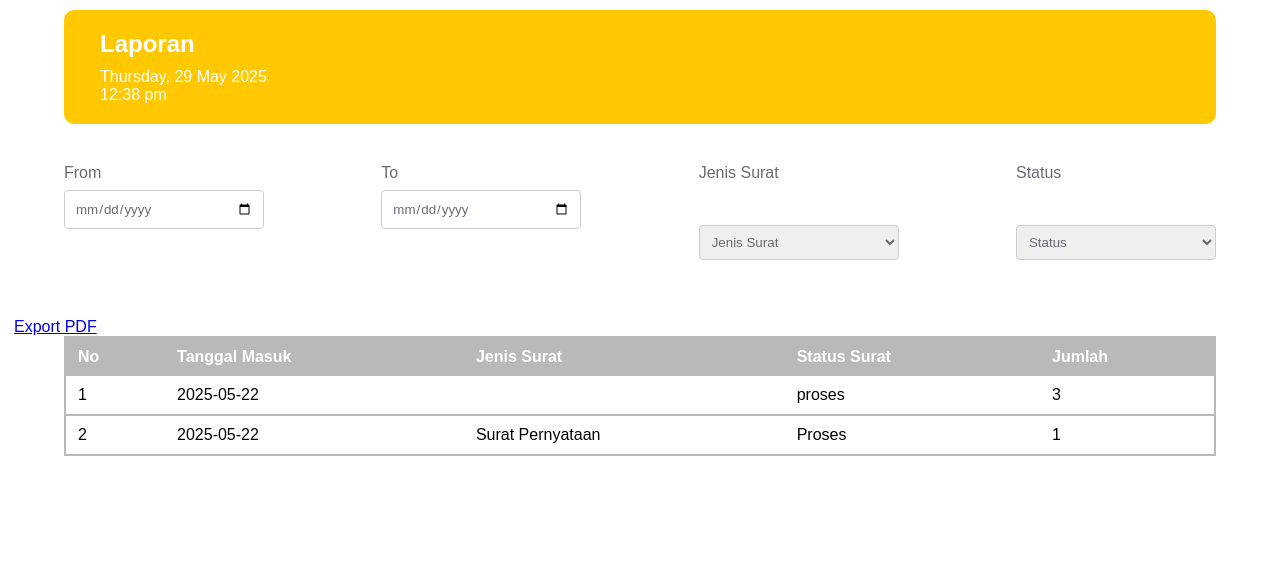
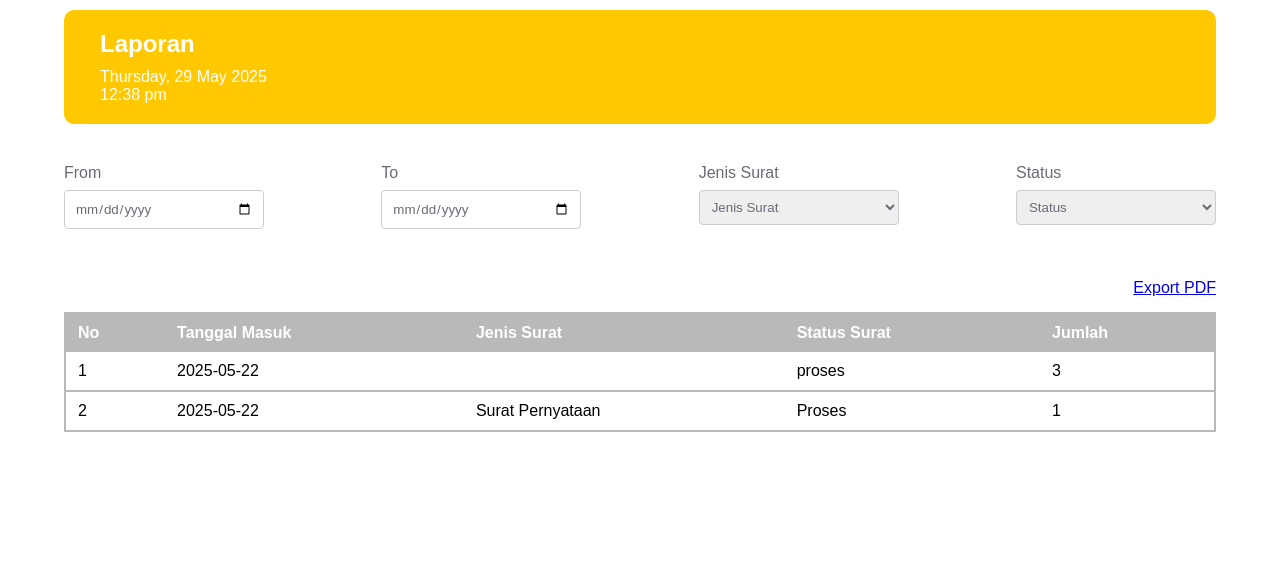
Before and after one commit to aghnianurhidayah/bdlproject-esuratv2, a PHP site: page /views/laporan_surat.php in a window 1280 px wide. Shown: the part 94-669 px from the top of the page. Run offline with PHP 8.4, Linux system fonts and the light colour scheme; a user stored in the database is signed in; data comes from the database, SQL or seed files in the repository.

Commit message:
add export pdf style

```diff
--- a/styles/laporan_surat.css
+++ b/styles/laporan_surat.css
@@ -60,6 +60,7 @@ body {
     flex-direction: row;
     justify-content: space-between;
     margin: 0px 50px 50px 50px;
+    gap: 40px;
 }
 
 input[type="text"] {
@@ -89,9 +90,7 @@ input[type="date"]:focus {
 }
 
 .form-group select {
-    margin-top: 35px;
     justify-content: space-between;
-    margin-bottom: 8px;
     font-weight: lighter;
     color: var(--text-color);
     width: 100%;
@@ -113,6 +112,12 @@ select[name="jenis_surat"]:hover {
     border-radius: 4px;
     width: 100%;
     box-sizing: border-box;
+}
+
+.export a {
+    display: flex;
+    justify-content: right;
+    margin: 0 50px 15px 0;
 }
 
 .textfield {
```
